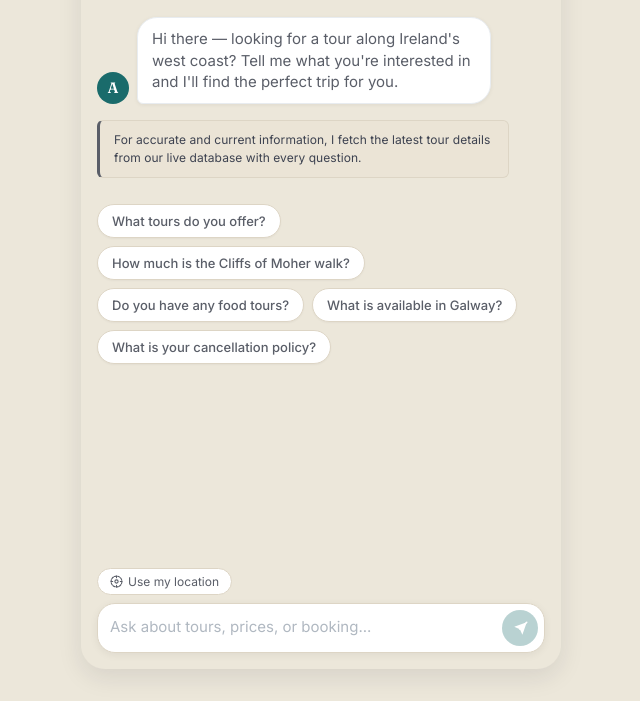
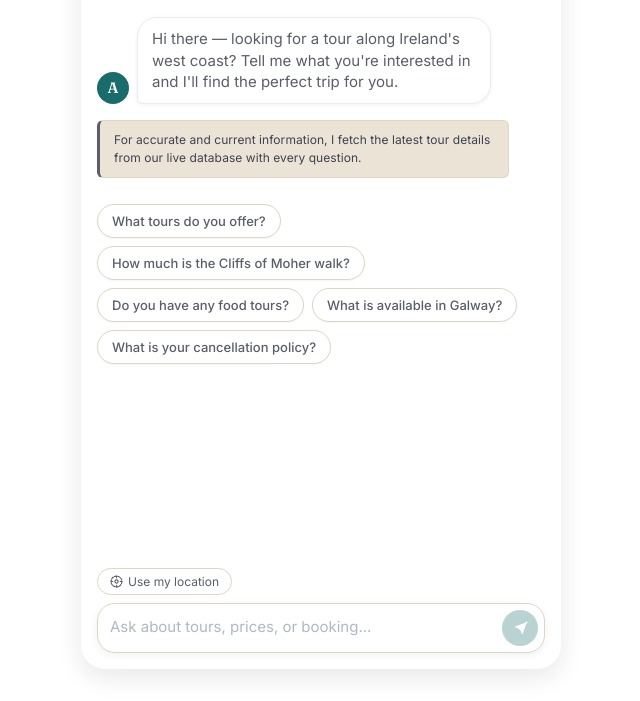
Before and after one commit to aklag3-dev/atlantic-coast-tours-chatbot, a plain HTML site: page index.html in a window 1280 px wide. Shown: the part 115-816 px from the top of the page, without its empty margins (319-959 px from the left). Drawn offline with Linux system fonts and the light colour scheme.

Commit message:
Change background from cream to white

```diff
--- a/css/styles.css
+++ b/css/styles.css
@@ -11,7 +11,7 @@
   --accent: #D4943E;
   --success: #2E7D5C;
   --focus: #1A1F2E;
-  --bg-chat: #ECE7DA;
+  --bg-chat: #FFFFFF;
   --msg-bg: #FFFFFF;
   --msg-border: #E8ECF0;
   --user-bg: #1A6B6B;
```
